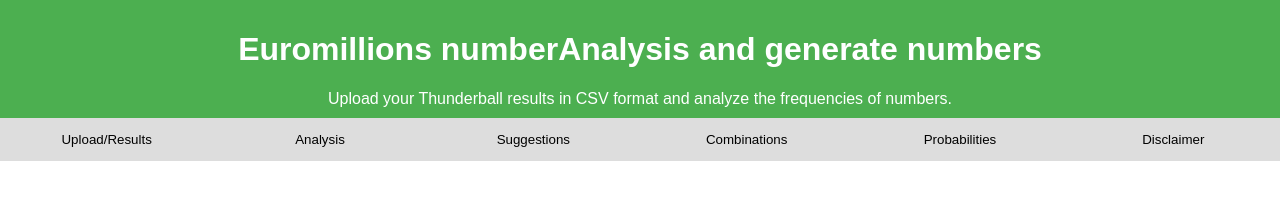
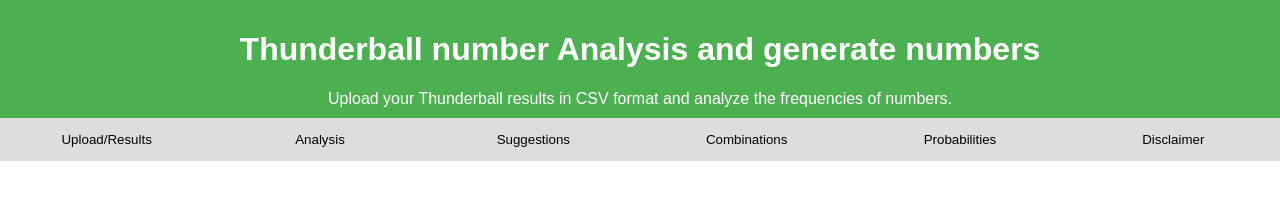
Before and after one commit to andy6679/Analysis-and-generate-thunderball-numbers, a plain HTML site: page index.html in a window 1280 px wide. Drawn offline with Linux system fonts and the light colour scheme.

Commit message:
Update index.html

```diff
--- a/index.html
+++ b/index.html
@@ -20,7 +20,7 @@
 </head>
 <body>
     <header>
-        <h1>Euromillions numberAnalysis and generate numbers</h1>
+        <h1>Thunderball number Analysis and generate numbers</h1>
         Upload your Thunderball results in CSV format and analyze the frequencies of numbers.
     </header>
     <div class="tabs">
```
